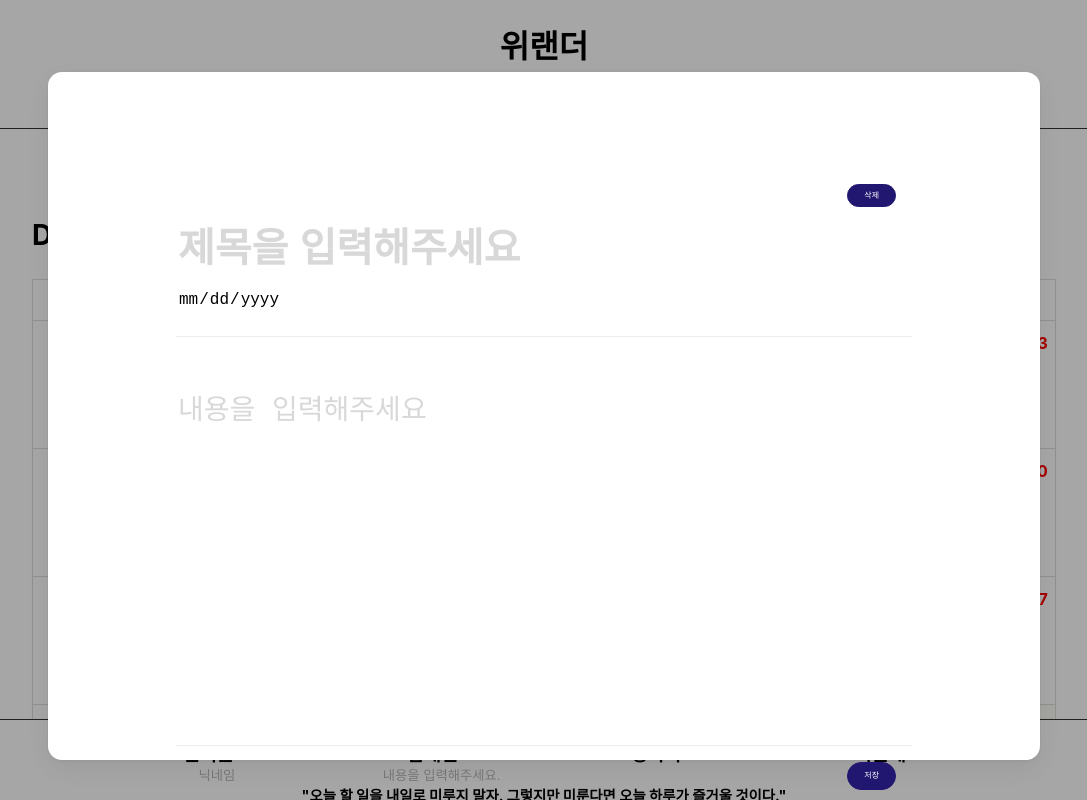
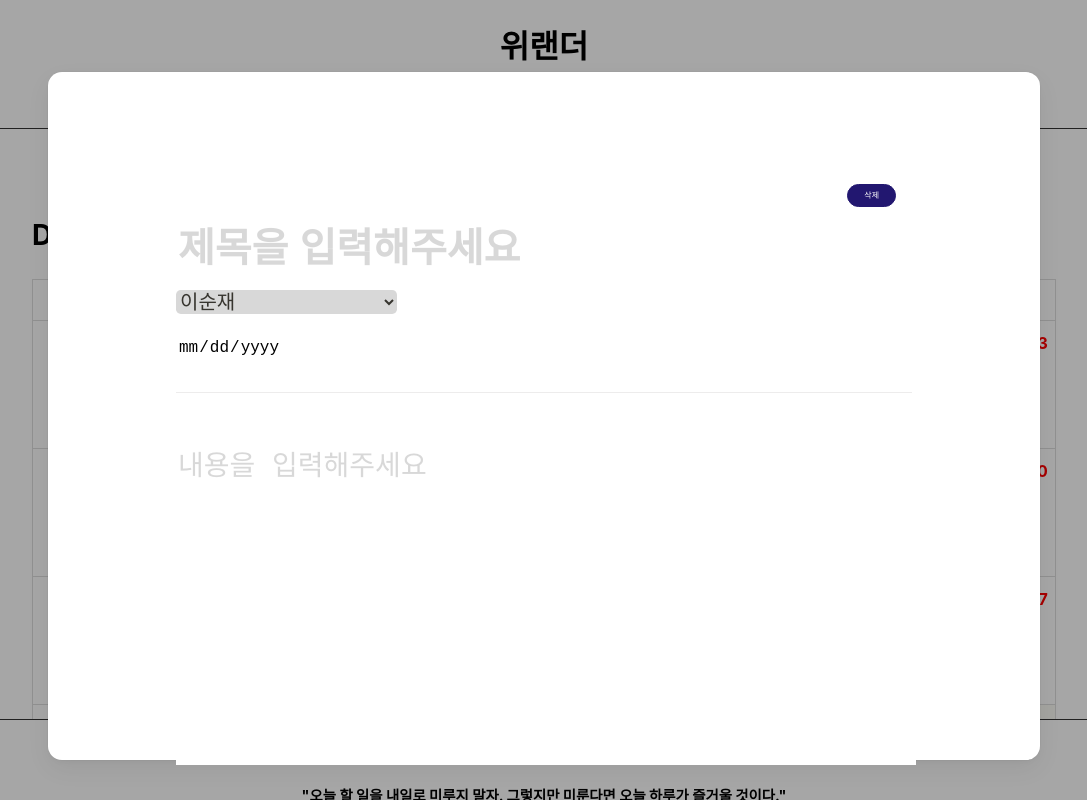
Before and after one commit to leesoonjae/calendar-pj, a React (Create React App) app: page / in a window 1280 px wide. Both pictures are taken after a click on the button "이벤트 추가". Shown: the top 800 px of the page, without its empty margins (96-1183 px from the left). Built offline with nearby package versions, Linux system fonts and the light colour scheme.

Commit message:
add userId
- userId에 대한 useState를 생성
- user section을 만듭니다

@Jeong hana

```diff
--- a/src/components/todo/TodoItem.jsx
+++ b/src/components/todo/TodoItem.jsx
@@ -15,10 +15,12 @@ const TodoItem = () => {
   const [todoTitleValue, setTodoTitleValue] = useState("");
   const [todoDateValue, setTodoDateValue] = useState("");
   const [todoContentValue, setTodoContentValue] = useState("");
+  const [todoUserIdValue, setTodoUserIdValue] = useState("");
 
   const newTodo = {
     id: uuidv4(),
     title: todoTitleValue,
+    userId: todoUserIdValue,
     date: todoDateValue,
     desc: todoContentValue,
   };
@@ -39,40 +41,15 @@ const TodoItem = () => {
     setTodoContentValue(event.target.value);
   };
 
+  const handleUserIdChange = (event) => {
+    setTodoUserIdValue(event.target.value);
+  };
+
   const handlePostDeleteButton = () => {
     // dispatch(__deletePosts());
   };
 
   // password value값 받아서 보내기(input창에)
-
-  // const handleOnClickSaveButton = () => {
-  //   dispatch(__addPosts(newTodo));
-
-  //   if (todoTitleValue === "" && todoContentValue === "") {
-  //     alert("제목과 내용을 입력해주세요");
-  //     return todoTitleRef.current.focus();
-  //   }
-
-  //   if (todoTitleValue.length < 10) {
-  //     alert("제목을 10글자 이상 작성해주세요");
-  //     return todoTitleRef.current.focus();
-  //   }
-
-  //   if (todoTitleValue === "") {
-  //     alert("제목을 입력해주세요");
-  //     return todoTitleRef.current.focus();
-  //   }
-
-  //   if (todoContentValue === "") {
-  //     alert("내용을 입력해주세요");
-  //     return todoContentRef.current.focus();
-  //   }
-
-  //   if (todoDateValue === "") {
-  //     alert("날짜를 선택해주세요");
-  //     return;
-  //   }
-  // };
 
   useEffect(() => {
     // unmount 되면서 재랜더링의 발생으로 인해 useState 초기화가 이루어져 값이 초기화됨
@@ -105,6 +82,20 @@ const TodoItem = () => {
         value={todoTitleValue}
         type="text"
       />
+
+      <TodoUserNameStyled
+        placeholder="사용자"
+        contentEditable={true}
+        spellcheck="true"
+        onChange={handleUserIdChange}
+        value={todoUserIdValue}
+      >
+        <option value="이순재">이순재</option>
+        <option value="정하나">정하나</option>
+        <option value="변시윤">변시윤</option>
+        <option value="김재현">김재현</option>
+      </TodoUserNameStyled>
+
       <TodoDatePicker
         type="date"
         value={todoDateValue}
@@ -137,10 +128,9 @@ const TodoDatePicker = styled.input`
     outline: none;
   }
   &::-webkit-calendar-picker-indicator {
-    position: absolute;
+    position: relative;
     top: 20%;
-    right: auto;
-    bottom: auto;
+    right: 70%;
     width: 30%;
     height: 2rem;
     color: rgb(104, 104, 104);
@@ -192,4 +182,25 @@ const TodoPostDeleteButtonContainer = styled.div`
   justify-content: end;
 `;
 
+const TodoUserNameStyled = styled.select`
+  max-width: 100%;
+  width: 30%;
+  border: none;
+  font-size: 20px;
+  font-weight: 400;
+  margin-top: 1rem;
+  margin-bottom: 0;
+  color: rgb(55, 53, 47);
+  background-color: rgba(75, 75, 75, 0.214);
+  border-radius: 0.3rem;
+
+  &:focus {
+    outline: none;
+  }
+  [contenteditable]:empty:after,
+  .forcePlaceholder:after {
+    content: attr(placeholder);
+  }
+`;
+
 export default TodoItem;
```
